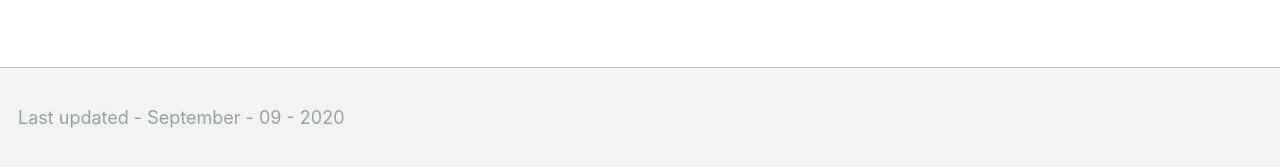
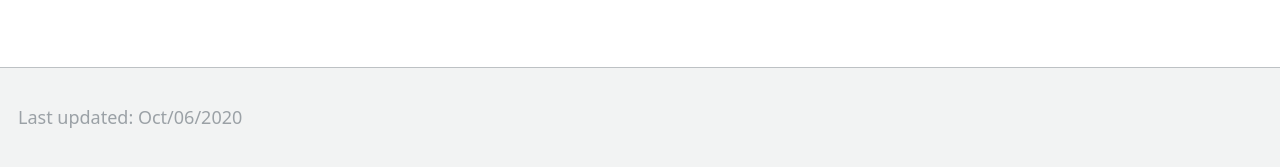
Before and after one commit to eashanadhikarla/eashanadhikarla.github.io, a Jekyll site: the page built from _pages/about.md, in a window 1280 px wide and 1121 px high. Shown: the part 931-1098 px from the top of the window. Built offline with Jekyll 4.4.1, drawn with Linux system fonts in a browser that asks for light colours.

Commit message:
project update

```diff
--- a/_includes/footer.html
+++ b/_includes/footer.html
@@ -1,4 +1,4 @@
-<p>Last updated - September - 09 - 2020</p>
+<p style="font-family:sans;font-size:100%;">Last updated: Oct/06/2020</p>
 
 <!-- {% include base_path %}
 
```
